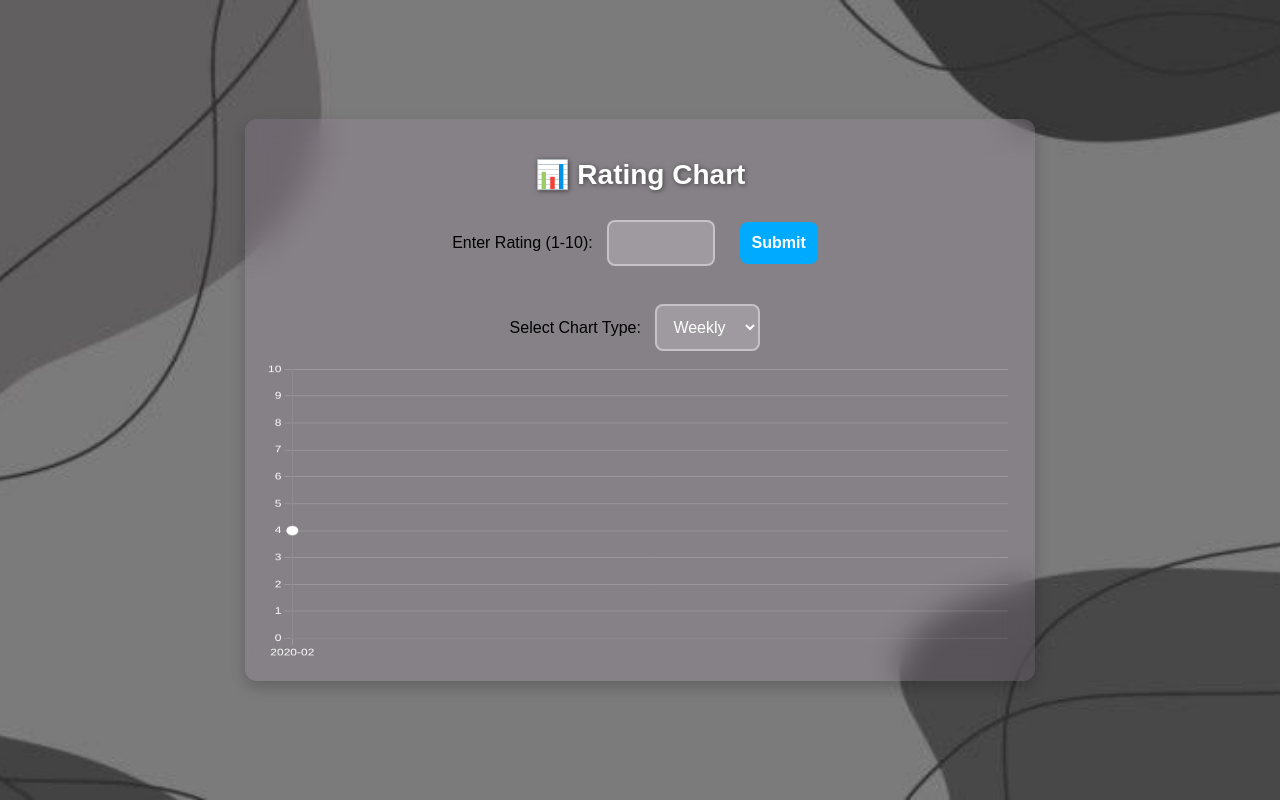
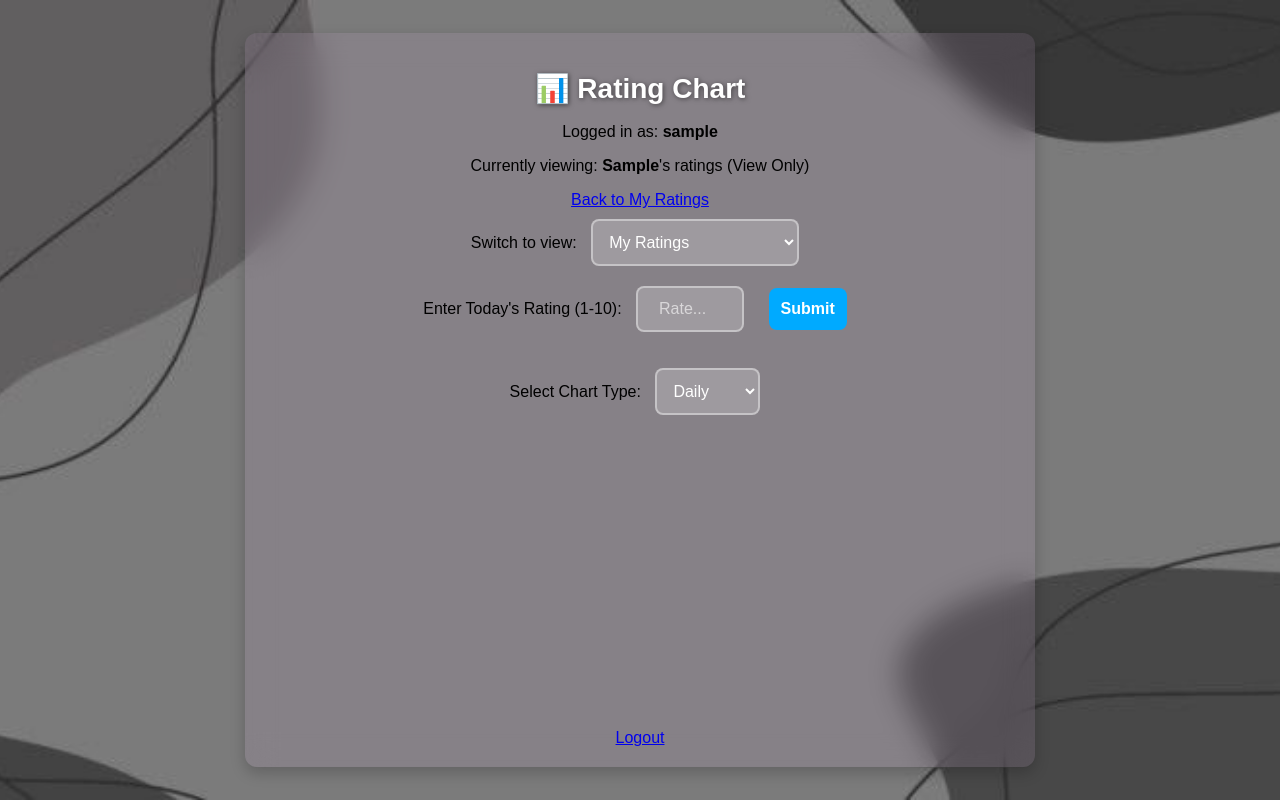
Before and after one commit to Cosmos-Atom/dailyanalysis, a Flask app: template templates/index.html in a window 1280 px wide. Run offline with Flask 3, Linux system fonts and the light colour scheme; the template is opened without the code that fills it: most values are stand-ins (such as "Sample title", 1, 10 or a date in 2020).

Commit message:
Replaced old files with new ones

```diff
--- a/app.py
+++ b/app.py
@@ -1,20 +1,35 @@
-from flask import Flask, render_template, request, jsonify
+from flask import Flask, render_template, request, jsonify, session, redirect, url_for
 import sqlite3
-from datetime import datetime, timedelta
+from datetime import datetime
 
 app = Flask(__name__)
+app.secret_key = "supersecretkey"  # Change this in production
 
 # Initialize database
 def init_db():
     conn = sqlite3.connect("ratings.db")
     c = conn.cursor()
+
+    # Create users table
+    c.execute("""
+        CREATE TABLE IF NOT EXISTS users (
+            id INTEGER PRIMARY KEY AUTOINCREMENT,
+            username TEXT UNIQUE,
+            password TEXT
+        )
+    """)
+
+    # Create ratings table with username
     c.execute("""
         CREATE TABLE IF NOT EXISTS ratings (
             id INTEGER PRIMARY KEY AUTOINCREMENT,
-            date TEXT UNIQUE,
-            rating INTEGER
+            username TEXT,
+            date TEXT,
+            rating INTEGER,
+            UNIQUE(username, date)
         )
     """)
+
     conn.commit()
     conn.close()
 
@@ -22,68 +37,160 @@ init_db()
 
 @app.route("/")
 def index():
-    return render_template("index.html")
+    if "username" not in session:
+        return redirect(url_for("login"))
+
+    # Get the list of all users except the current one for the switch option
+    conn = sqlite3.connect("ratings.db")
+    c = conn.cursor()
+    c.execute("SELECT username FROM users WHERE username != ?", (session["username"],))
+    other_users = [user[0] for user in c.fetchall()]
+    conn.close()
+
+    # Get the currently viewed user (default to logged-in user)
+    view_user = session.get("view_user", session["username"])
+    view_only = view_user != session["username"]
+
+    return render_template("index.html",
+                          username=session["username"],
+                          view_user=view_user,
+                          other_users=other_users,
+                          view_only=view_only)
+
+@app.route("/login", methods=["GET", "POST"])
+def login():
+    if request.method == "POST":
+        username = request.form["username"]
+        password = request.form["password"]
+
+        conn = sqlite3.connect("ratings.db")
+        c = conn.cursor()
+        c.execute("SELECT * FROM users WHERE username = ? AND password = ?", (username, password))
+        user = c.fetchone()
+        conn.close()
+
+        if user:
+            session["username"] = username
+            session["view_user"] = username  # Initially view your own data
+            return redirect(url_for("index"))
+        else:
+            return "Invalid credentials!", 401
+
+    return render_template("login.html")
+
+@app.route("/switch_user/<username>")
+def switch_user(username):
+    if "username" not in session:
+        return redirect(url_for("login"))
+
+    # Verify the requested user exists
+    conn = sqlite3.connect("ratings.db")
+    c = conn.cursor()
+    c.execute("SELECT username FROM users WHERE username = ?", (username,))
+    user = c.fetchone()
+    conn.close()
+
+    if user:
+        session["view_user"] = username
+        return redirect(url_for("index"))
+    else:
+        return "User not found", 404
+
+@app.route("/reset_view")
+def reset_view():
+    if "username" in session:
+        session["view_user"] = session["username"]
+    return redirect(url_for("index"))
+
+@app.route("/logout")
+def logout():
+    session.pop("username", None)
+    session.pop("view_user", None)
+    return redirect(url_for("login"))
 
 @app.route("/submit", methods=["POST"])
 def submit():
+    if "username" not in session:
+        return jsonify({"error": "Unauthorized"}), 403
+
+    # Only allow rating submission for your own account
+    if session.get("view_user") != session["username"]:
+        return jsonify({"error": "You can only submit ratings for your own account"}), 403
+
     rating = request.json.get("rating")
     date = datetime.today().strftime('%Y-%m-%d')
+    username = session["username"]
 
     conn = sqlite3.connect("ratings.db")
     c = conn.cursor()
-
-    # Check if a rating already exists for today
-    c.execute("SELECT * FROM ratings WHERE date = ?", (date,))
+    c.execute("SELECT * FROM ratings WHERE username = ? AND date = ?", (username, date))
     existing = c.fetchone()
 
     if existing:
         return jsonify({"error": "You can only submit one rating per day."}), 400
 
-    c.execute("INSERT INTO ratings (date, rating) VALUES (?, ?)", (date, rating))
+    c.execute("INSERT INTO ratings (username, date, rating) VALUES (?, ?, ?)", (username, date, rating))
     conn.commit()
     conn.close()
 
     return jsonify({"message": "Rating submitted successfully!"})
 
-@app.route("/data/daily")
-def get_daily_data():
+@app.route("/data/<chart_type>")
+def get_data(chart_type):
+    if "username" not in session:
+        return jsonify({"error": "Unauthorized"}), 403
+
+    # Use the view_user parameter to get data for either current user or the user we're viewing
+    view_user = session.get("view_user", session["username"])
+
     conn = sqlite3.connect("ratings.db")
     c = conn.cursor()
-    c.execute("SELECT date, rating FROM ratings ORDER BY date")
+
+    if chart_type == "daily":
+        c.execute("SELECT date, rating FROM ratings WHERE username = ? ORDER BY date", (view_user,))
+    elif chart_type == "weekly":
+        c.execute("""
+            SELECT strftime('%Y-%W', date) AS week, ROUND(AVG(rating), 2)
+            FROM ratings
+            WHERE username = ?
+            GROUP BY week
+            ORDER BY week
+        """, (view_user,))
+    elif chart_type == "monthly":
+        c.execute("""
+            SELECT strftime('%Y-%m', date) AS month, ROUND(AVG(rating), 2)
+            FROM ratings
+            WHERE username = ?
+            GROUP BY month
+            ORDER BY month
+        """, (view_user,))
+    else:
+        return jsonify({"error": "Invalid chart type"}), 400
+
     data = c.fetchall()
     conn.close()
 
     return jsonify(data)
 
-@app.route("/data/weekly")
-def get_weekly_data():
+
+import sqlite3
+
+def add_users():
     conn = sqlite3.connect("ratings.db")
     c = conn.cursor()
-    c.execute("""
-        SELECT strftime('%Y-%W', date) AS week, ROUND(AVG(rating), 2)
-        FROM ratings
-        GROUP BY week
-        ORDER BY week
-    """)
-    data = c.fetchall()
+
+    users = [
+        ("cosmos_atom", "Danvers"),
+        ("yasasree_lasya", "Alison")
+    ]
+
+    for username, password in users:
+        c.execute("INSERT OR IGNORE INTO users (username, password) VALUES (?, ?)", (username, password))
+
+    conn.commit()
     conn.close()
-
-    return jsonify(data)
-
-@app.route("/data/monthly")
-def get_monthly_data():
-    conn = sqlite3.connect("ratings.db")
-    c = conn.cursor()
-    c.execute("""
-        SELECT strftime('%Y-%m', date) AS month, ROUND(AVG(rating), 2)
-        FROM ratings
-        GROUP BY month
-        ORDER BY month
-    """)
-    data = c.fetchall()
-    conn.close()
-
-    return jsonify(data)
+    print("Users added successfully!")
 
 if __name__ == "__main__":
-    app.run(debug=True)
+    add_users()  # Add predefined users before running the app
+    app.run(debug=True)  # Start Flask app
--- a/static/script.js
+++ b/static/script.js
@@ -1,10 +1,13 @@
 let chart;
 let chartType = "weekly"; // Default chart type
 
-// Function to fetch data from the backend based on selected chart type
+// Function to fetch data from the backend
 async function fetchData() {
     try {
         const response = await fetch(`/data/${chartType}`);
+        if (!response.ok) {
+            throw new Error("Unauthorized or error fetching data");
+        }
         const data = await response.json();
         return data;
     } catch (error) {
@@ -34,32 +37,32 @@ async function updateChart() {
         data: {
             labels: labels,
             datasets: [{
-                label: chartType === "weekly" ? "Weekly Ratings" : "Monthly Ratings",
+                label: `Your ${chartType} Ratings`,
                 data: ratings,
-                borderColor: "#ffffff", // White line for better contrast
-                backgroundColor: "rgba(255, 255, 255, 0.2)", // Light white transparent fill
+                borderColor: "#ffffff",
+                backgroundColor: "rgba(255, 255, 255, 0.2)",
                 borderWidth: 2,
                 fill: true,
-                tension: 0.3, // Smooth curved line
-                pointBackgroundColor: "#ffffff", // White dots for points
+                tension: 0.3,
+                pointBackgroundColor: "#ffffff",
                 pointRadius: 5
             }]
         },
         options: {
             responsive: true,
             plugins: {
-                legend: { display: false } // Hides the legend
+                legend: { display: false }
             },
             scales: {
                 x: {
-                    ticks: { color: "#ffffff" }, // X-axis labels in white
-                    grid: { color: "rgba(255, 255, 255, 0.2)" }  // Subtle X-axis grid lines
+                    ticks: { color: "#ffffff" },
+                    grid: { color: "rgba(255, 255, 255, 0.2)" }
                 },
                 y: {
                     min: 0,
                     max: 10,
-                    ticks: { stepSize: 1, color: "#ffffff" }, // Y-axis labels in white
-                    grid: { color: "rgba(255, 255, 255, 0.2)" }  // Subtle Y-axis grid lines
+                    ticks: { stepSize: 1, color: "#ffffff" },
+                    grid: { color: "rgba(255, 255, 255, 0.2)" }
                 }
             }
         }
@@ -75,11 +78,21 @@ async function submitRating() {
         return;
     }
 
-    await fetch("/submit", {
-        method: "POST",
-        headers: { "Content-Type": "application/json" },
-        body: JSON.stringify({ rating: rating })
-    });
+    try {
+        const response = await fetch("/submit", {
+            method: "POST",
+            headers: { "Content-Type": "application/json" },
+            body: JSON.stringify({ rating: rating })
+        });
+
+        const result = await response.json();
+        if (!response.ok) {
+            alert(result.error || "Error submitting rating");
+            return;
+        }
+    } catch (error) {
+        console.error("Error submitting rating:", error);
+    }
 
     document.getElementById("rating").value = ""; // Clear input field
     updateChart(); // Refresh the chart with new data
--- a/templates/index.html
+++ b/templates/index.html
@@ -3,7 +3,7 @@
 <head>
     <meta charset="UTF-8">
     <meta name="viewport" content="width=device-width, initial-scale=1.0">
-    <title>Daily Rating Chart</title>
+    <title>📊 Rating Chart</title>
     <link rel="stylesheet" href="{{ url_for('static', filename='styles.css') }}">
     <script src="https://cdn.jsdelivr.net/npm/chart.js"></script>
 </head>
@@ -11,22 +11,153 @@
 
 <div class="container">
     <h1>📊 Rating Chart</h1>
+    <p>Logged in as: <strong>{{ username }}</strong></p>
 
-    <label for="rating">Enter Rating (1-10):</label>
-    <input type="number" id="rating" min="1" max="10">
-    <button onclick="submitRating()">Submit</button>
+    {% if view_user != username %}
+    <div class="view-info">
+        <p>Currently viewing: <strong>{{ view_user }}</strong>'s ratings (View Only)</p>
+        <a href="/reset_view" class="btn">Back to My Ratings</a>
+    </div>
+    {% endif %}
 
-    <br><br>
+    <div class="user-select">
+        <label for="userSwitch">Switch to view:</label>
+        <select id="userSwitch" onchange="switchUser(this.value)">
+            <option value="{{ username }}" {% if view_user == username %}selected{% endif %}>My Ratings</option>
+            {% for user in other_users %}
+            <option value="{{ user }}" {% if view_user == user %}selected{% endif %}>{{ user }}'s Ratings</option>
+            {% endfor %}
+        </select>
+    </div>
 
+    {% if not view_only %}
+    <div class="input-container">
+        <label for="rating">Enter Today's Rating (1-10):</label>
+        <input type="number" id="rating" min="1" max="10" placeholder="Rate...">
+        <button id="submitBtn" onclick="submitRating()">Submit</button>
+        <p id="message" class="message"></p>
+    </div>
+    {% endif %}
+
+    <div class="select-container">
         <label for="chartType">Select Chart Type:</label>
         <select id="chartType" onchange="updateChart()">
+            <option value="daily">Daily</option>
             <option value="weekly">Weekly</option>
             <option value="monthly">Monthly</option>
         </select>
+    </div>
 
+    <div class="chart-container">
         <canvas id="ratingChart"></canvas>
     </div>
 
-<script src="{{ url_for('static', filename='script.js') }}"></script>
+    <a href="/logout" class="logout-btn">Logout</a>
+</div>
+
+<script>
+    function switchUser(username) {
+        window.location.href = "/switch_user/" + username;
+    }
+
+    function submitRating() {
+        const ratingInput = document.getElementById('rating');
+        const rating = parseInt(ratingInput.value);
+        const messageElement = document.getElementById('message');
+
+        if (isNaN(rating) || rating < 1 || rating > 10) {
+            messageElement.textContent = "Please enter a valid rating between 1 and 10";
+            messageElement.className = "message error";
+            return;
+        }
+
+        fetch('/submit', {
+            method: 'POST',
+            headers: {
+                'Content-Type': 'application/json',
+            },
+            body: JSON.stringify({ rating: rating }),
+        })
+        .then(response => response.json())
+        .then(data => {
+            if (data.error) {
+                messageElement.textContent = data.error;
+                messageElement.className = "message error";
+            } else {
+                messageElement.textContent = data.message;
+                messageElement.className = "message success";
+                ratingInput.value = '';
+                updateChart(); // Refresh chart with new data
+            }
+        })
+        .catch(error => {
+            messageElement.textContent = "An error occurred. Please try again.";
+            messageElement.className = "message error";
+        });
+    }
+
+    let chartInstance = null;
+
+    function updateChart() {
+        const chartType = document.getElementById('chartType').value;
+
+        fetch(`/data/${chartType}`)
+        .then(response => response.json())
+        .then(data => {
+            const labels = data.map(item => item[0]);
+            const values = data.map(item => item[1]);
+
+            // Destroy previous chart if it exists
+            if (chartInstance) {
+                chartInstance.destroy();
+            }
+
+            const ctx = document.getElementById('ratingChart').getContext('2d');
+            chartInstance = new Chart(ctx, {
+                type: 'line',
+                data: {
+                    labels: labels,
+                    datasets: [{
+                        label: chartType === 'daily' ? 'Daily Rating' :
+                               chartType === 'weekly' ? 'Weekly Average' : 'Monthly Average',
+                        data: values,
+                        borderColor: 'rgb(75, 192, 192)',
+                        tension: 0.1,
+                        fill: false
+                    }]
+                },
+                options: {
+                    scales: {
+                        y: {
+                            beginAtZero: true,
+                            max: 10,
+                            title: {
+                                display: true,
+                                text: 'Rating'
+                            }
+                        },
+                        x: {
+                            title: {
+                                display: true,
+                                text: chartType === 'daily' ? 'Date' :
+                                      chartType === 'weekly' ? 'Week' : 'Month'
+                            }
+                        }
+                    },
+                    responsive: true,
+                    maintainAspectRatio: false
+                }
+            });
+        })
+        .catch(error => {
+            console.error('Error fetching chart data:', error);
+        });
+    }
+
+    // Initialize chart on page load
+    document.addEventListener('DOMContentLoaded', function() {
+        updateChart();
+    });
+</script>
 </body>
 </html>
```
Also changed, not shown: templates/login.html (added, +27 -0 lines). Lines whose indentation alone changed are shown as unchanged.
